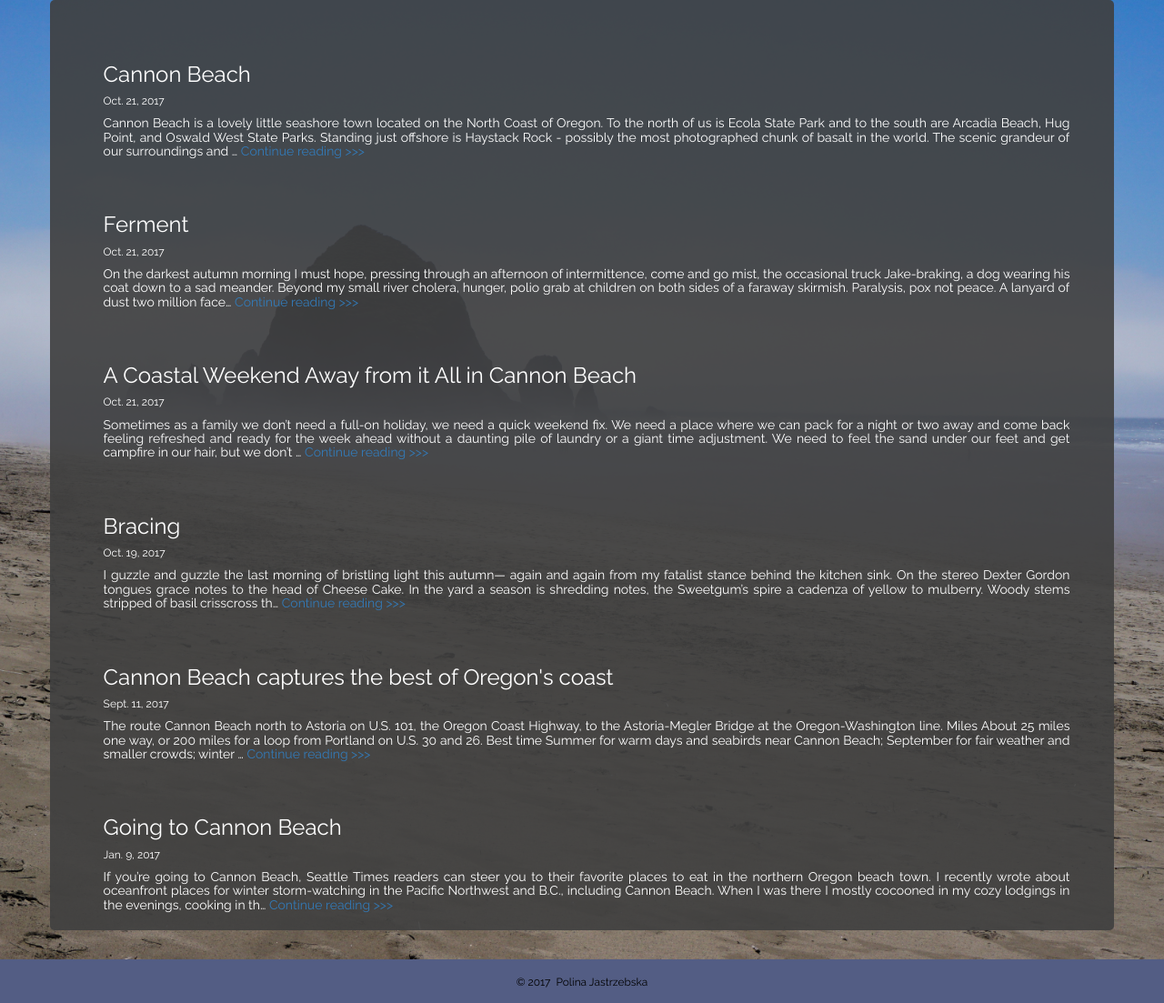
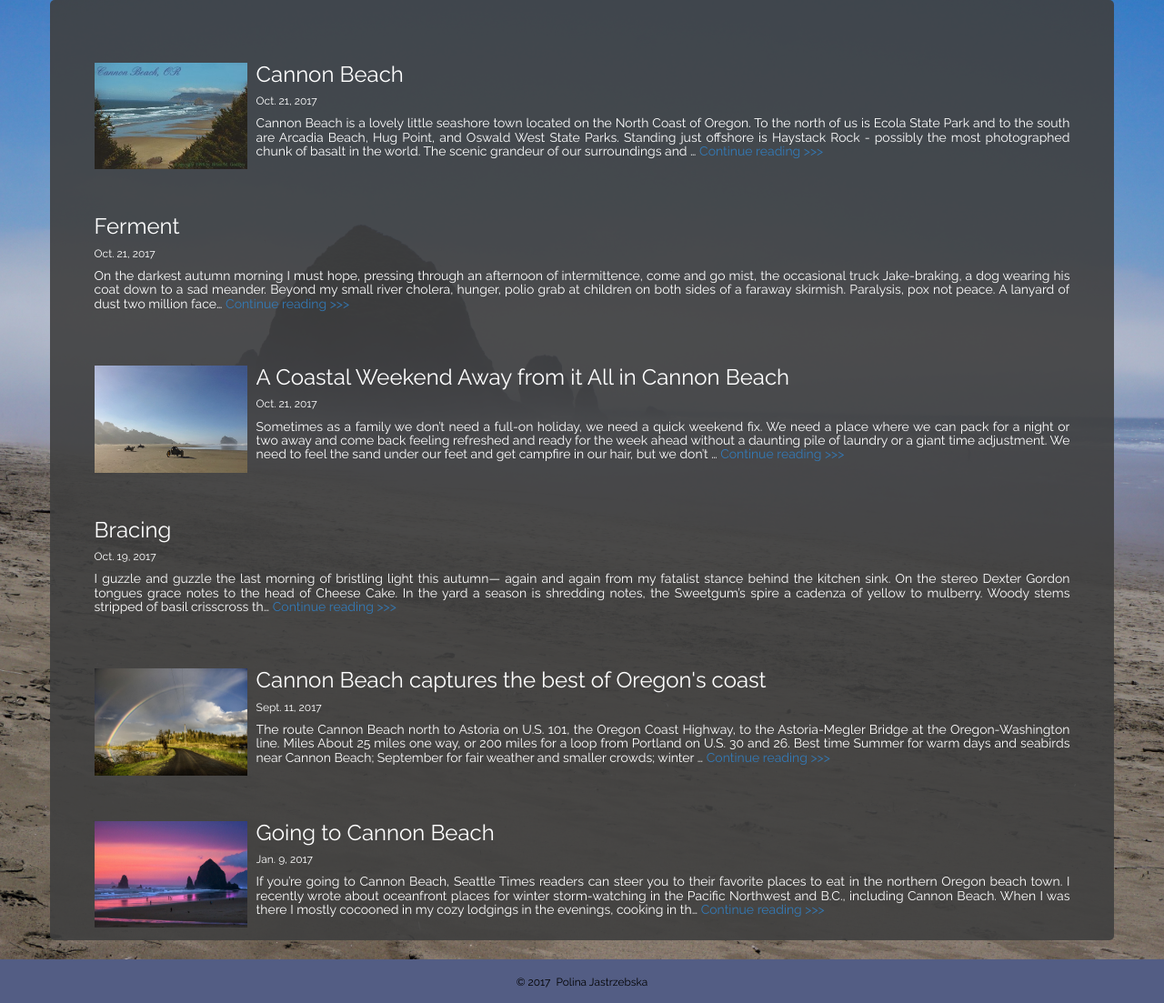
Before and after one commit to jastr945/xperiments, a Django app: page / in a window 1280 px wide. Shown: the part 94-1197 px from the top of the page at 91% size. Run offline with Django 3.2, Linux system fonts and the light colour scheme; data comes from the database, SQL or seed files in the repository; both versions use the stored data as it was after the commit; some libraries are stand-ins or nearby versions.

Commit message:
Set up media and added pictures to acticle thumbnails

```diff
--- a/search/search_engine/search_engine/settings.py
+++ b/search/search_engine/search_engine/settings.py
@@ -126,4 +126,6 @@ STATIC_URL = '/static/'
 
 STATIC_ROOT = '/staticfiles'
 
+MEDIA_ROOT = os.path.join(BASE_DIR, 'media')
+
 MEDIA_URL = '/media/'
--- a/search/search_engine/searchapp/static/searchapp/sass/search.min.css
+++ b/search/search_engine/searchapp/static/searchapp/sass/search.min.css
@@ -1 +1 @@
-body,html{margin:0;padding-top:0;height:100%;font-family:'Raleway', sans-serif}.navbar{background:transparent;height:auto;border:none;border-radius:0;padding:1em 1em 0 1em;margin-bottom:0}.navbar:hover{background-color:rgba(64,64,64,0.3)}.navbar h1.navbar-brand.mb-0{color:#d000d0;padding:0;font-family:'Indie Flower', cursive;font-size:48px;text-shadow:2px 2px #000}.navbar .navbar-right{font-size:24px}.navbar .navbar-right li a{color:#000;padding-right:1em}.navbar .navbar-right li a:hover{border-bottom:3px solid #d000d0}.navbar .navbar-right .dropdown-menu{text-align:right;background-color:#535d84;border-radius:5px}.navbar .navbar-right .dropdown-menu li a:hover{background-color:green}.navbar .navbar-right .glyphicon{padding:0.5em;cursor:pointer;color:#d000d0;text-shadow:2px 2px #000}.navbar .navbar-right .glyphicon:hover{transform:scale(1.5, 1.5)}#main{height:100%;margin:0;padding:0;background-image:url("../img/cannon.jpg");background-size:cover;background-repeat:no-repeat;background-position:center;background-attachment:fixed}.col-md-12{background-color:rgba(64,64,64,0.9);height:89vh;margin-top:0;margin-bottom:0;padding:2em;border-radius:5px;color:#fff;text-align:justify;font-size:1.2em;overflow-y:auto}footer{background-color:#535d84;text-align:center;padding-top:1em;padding-bottom:1em;border:none;color:#000}footer small{margin:0;padding:0}
+body,html{margin:0;padding-top:0;height:100%;font-family:'Raleway', sans-serif}.navbar{background:transparent;height:auto;border:none;border-radius:0;padding:1em 1em 0 1em;margin-bottom:0}.navbar:hover{background-color:rgba(64,64,64,0.3)}.navbar h1.navbar-brand.mb-0{color:#d000d0;padding:0;font-family:'Indie Flower', cursive;font-size:48px;text-shadow:2px 2px #000}.navbar .navbar-right{font-size:24px}.navbar .navbar-right li a{color:#000;padding-right:1em}.navbar .navbar-right li a:hover{border-bottom:3px solid #d000d0}.navbar .navbar-right .dropdown-menu{text-align:right;background-color:#535d84;border-radius:5px}.navbar .navbar-right .dropdown-menu li a:hover{background-color:green}.navbar .navbar-right .glyphicon{padding:0.5em;cursor:pointer;color:#d000d0;text-shadow:2px 2px #000}.navbar .navbar-right .glyphicon:hover{transform:scale(1.5, 1.5)}#main{height:100%;margin:0;padding:0;background-image:url("../img/cannon.jpg");background-size:cover;background-repeat:no-repeat;background-position:center;background-attachment:fixed}.col-md-12{background-color:rgba(64,64,64,0.9);height:90vh;margin-top:0;margin-bottom:0;padding:2em;border-radius:5px;color:#fff;text-align:justify;font-size:1.2em;overflow-y:auto}.col-md-12 .media-object{margin-top:20px;width:10em;height:7em}footer{background-color:#535d84;text-align:center;padding-top:1em;padding-bottom:1em;border:none;color:#000}footer small{margin:0;padding:0}
--- a/search/search_engine/searchapp/static/searchapp/sass/search.scss
+++ b/search/search_engine/searchapp/static/searchapp/sass/search.scss
@@ -73,7 +73,7 @@ body, html {
 
 .col-md-12 {
   background-color: rgba(64, 64, 64, 0.9);
-  height: 89vh;
+  height: 90vh;
   margin-top: 0;
   margin-bottom: 0;
   padding: 2em;
@@ -82,6 +82,12 @@ body, html {
   text-align: justify;
   font-size: 1.2em;
   overflow-y: auto;
+
+  .media-object {
+    margin-top: 20px;
+    width: 10em;
+    height: 7em;
+  }
 }
 
 footer {
--- a/search/search_engine/searchapp/templates/searchapp/index.html
+++ b/search/search_engine/searchapp/templates/searchapp/index.html
@@ -55,9 +55,11 @@
           {% for a in articles %}
             <div class="panel-body">
               <div class="media">
-                <div class="media-left"
-                  <img class="media-object" src="media/{{a.image}}" alt="Article pic">
+                {% if a.img %}
+                <div class="media-left">
+                  <img class="media-object" src="media/{{ a.img }}" alt="Article image">
                 </div>
+                {% endif %}
                 <div class="media-body">
                   <h3>{{ a.title }}</h3>
                   <h6>{{ a.date}}</h6>
```
Also changed, not shown: search/search_engine/db.sqlite3, search/search_engine/media/A Coastal Weekend Away from it All in Cannon Beach/CB002.jpg (renamed from search/search_engine/A Coastal Weekend Away from it All in Cannon Beach/CB002.jpg), search/search_engine/media/Cannon Beach captures the best of Oregon's coast/CB004.jpg (renamed from search/search_engine/Cannon Beach captures the best of Oregon's coast/CB004.jpg), search/search_engine/media/Cannon Beach/CB001.jpg (renamed from search/search_engine/Cannon Beach/CB001.jpg), search/search_engine/media/Going to Cannon Beach/CB003.jpg (renamed from search/search_engine/Going to Cannon Beach?/CB003.jpg), search/search_engine/media/Going to Cannon Beach/CB003_uNgfEmC.jpg (added).
